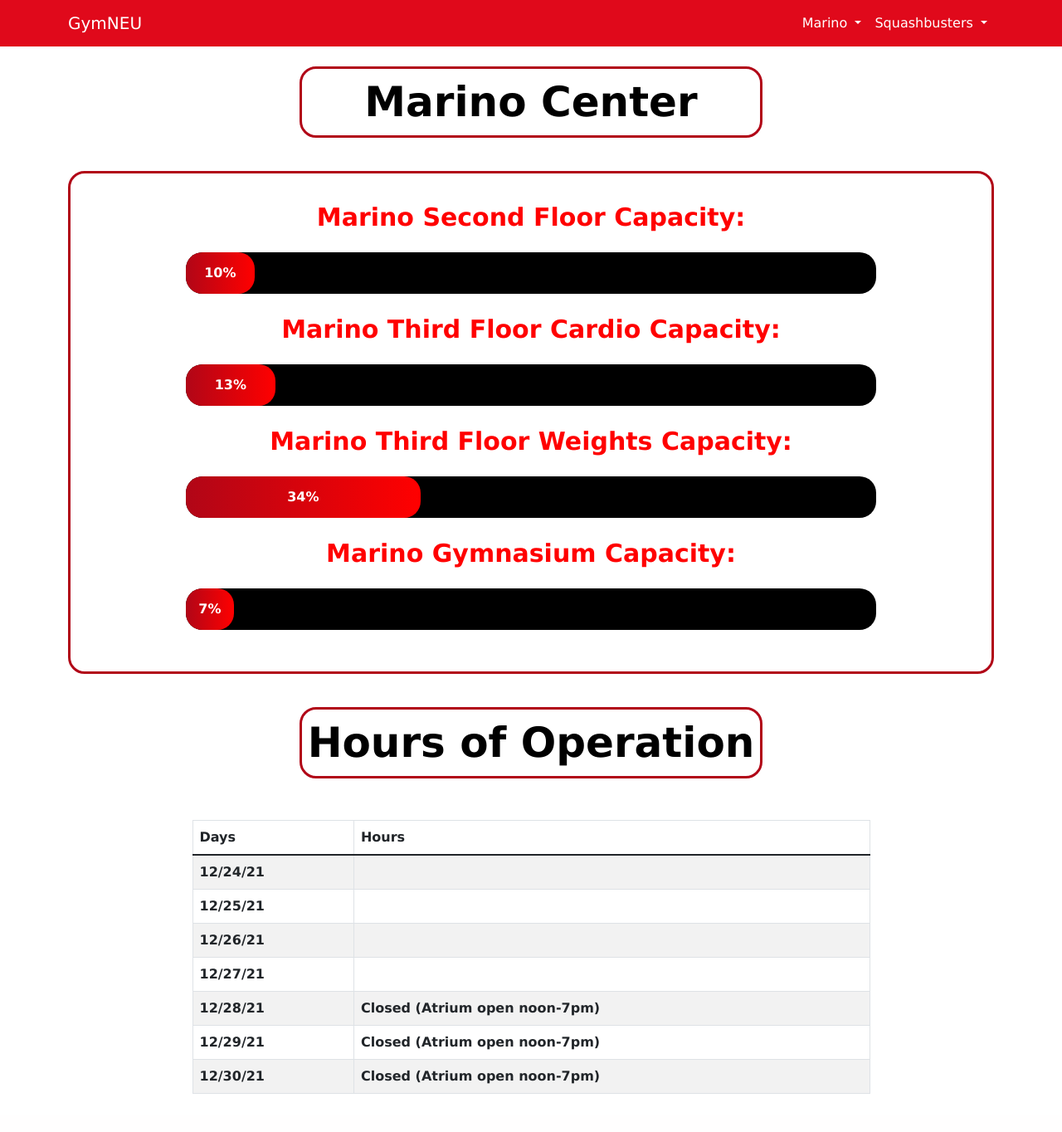
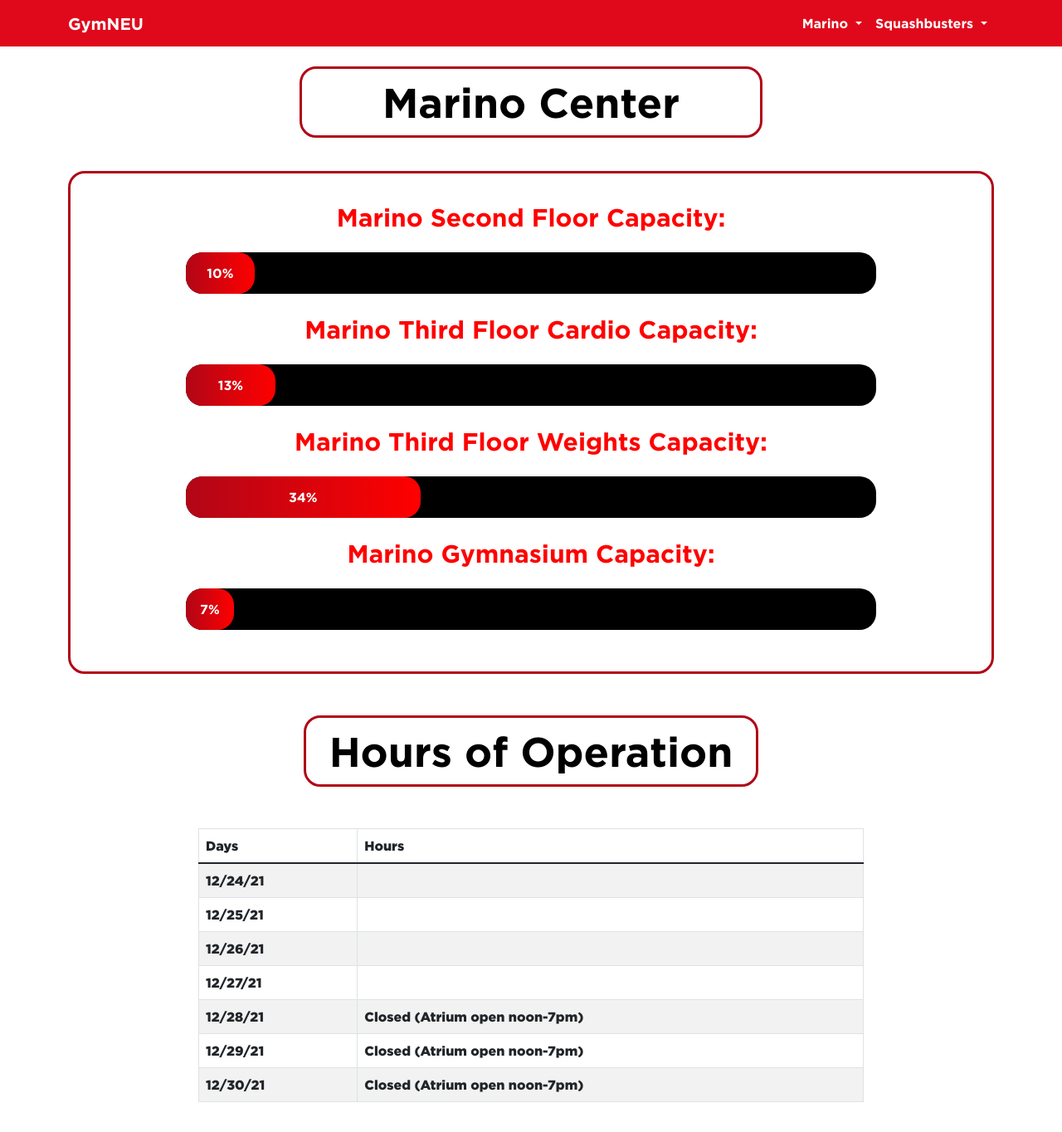
Before and after one commit to Nickdaco/GymNEU, a Flask app: page / in a window 1280 px wide. Shown: the whole page at 83% size. Before the commit the page ends 1318 px from the top, so only its background shows below. Run offline with Flask 2, Linux system fonts and the light colour scheme; lists and menus that the app fills with data are empty.

Commit message:
changed font to 'Gotham'

```diff
--- a/main.py
+++ b/main.py
@@ -1,8 +1,11 @@
 from flask import Flask
+from flask.helpers import url_for
 from flask.templating import render_template
 import json
 from datetime import datetime
 import datetime
+
+from werkzeug.utils import redirect
 f = open('gym_percents.json')
 gym_data = json.load(f)
 
@@ -20,6 +23,10 @@
     date_time = today.strftime("%d/%m/%y %H:%M:%S")
     return render_template('home.html', context=context, date_time=date_time,list_of_days=list_of_days)
 
+@app.route('/marino')
+def marino():
+    return redirect(url_for('index'))
+
 
 if __name__ == "__main__":
     app.run(debug=True)
--- a/static/styles.css
+++ b/static/styles.css
@@ -1,12 +1,14 @@
+@font-face { font-family: Gotham; src: url('fonts/Gotham-Bold.otf'); }
+@font-face { font-family: Gotham; font-weight: bold; src: url('fonts/Gotham-Black.otf')}
+
 body {
-    font-family: Verdana, "Bitstream Vera Serif", sans-serif;
-    color: red;
-    background-color: white;
-    margin: auto;
+    font-family: Gotham, sans-serif;
+    color: #B10617;
+    width: 100%;
     margin-top: 5rem;
 }
 h1 {
-    font-weight: bold;
+
     display: flex;
     font-size: 50px;
     color: black;
@@ -23,6 +25,7 @@
     margin-top: 40px;
 }
 .marino-info-container {
+    background-color: white;
     border: 3px solid #B10617;
     border-radius: 20px;
     margin-bottom: 20px;
@@ -47,7 +50,7 @@
     display: flex;
     margin: auto;
     font-size: 30px;
-    font-weight: bold;
+
     color: red;
     justify-content: center;
 }
@@ -62,7 +65,7 @@
     width: 0;
     opacity: 0;
     font-size: 100%;
-    font-weight: bold;
+
     background: linear-gradient(to right, #B10617, red);
     transition: 1.5s;
 }
@@ -77,7 +80,7 @@
     width: 0;
     opacity: 0;
     font-size: 100%;
-    font-weight: bold;
+
     background: linear-gradient(to right, #B10617, red);
     transition: 1.5s;
 }
@@ -100,7 +103,7 @@
     width: 0;
     opacity: 0;
     font-size: 100%;
-    font-weight: bold;
+
     background: linear-gradient(to right, #B10617, red);
     transition: 1.5s;
 }
@@ -123,7 +126,7 @@
     width: 0;
     opacity: 0;
     font-size: 100%;
-    font-weight: bold;
+
     background: linear-gradient(to right, #B10617, red);
     transition: 1.5s;
 }
@@ -141,9 +144,14 @@
 }
 
 .marino-info-container-clear {
-
     padding: 10px;
     border-radius: 20px;
     margin: auto;
     width: 75%
 }
+
+.table-container {
+    width: 100%;
+    background-color: white;
+    padding: 10px;
+}
--- a/templates/home.html
+++ b/templates/home.html
@@ -36,7 +36,7 @@
 </div>
 
 <!--HOURS -->
-
+<div class="table-container">
     <center><h1>Hours of Operation</h1></center>
     <div class="marino-info-container-clear">
         <table class="table table-bordered table-striped table-hover">
@@ -79,7 +79,7 @@
         </table>
 
     </div>
-
+</div>
 
 
 {% endblock %}
```
Also changed, not shown: static/fonts/Gotham-Black.otf (added), static/fonts/Gotham-Bold.otf (added), templates/base.html (indentation only). Lines whose indentation alone changed are shown as unchanged.
